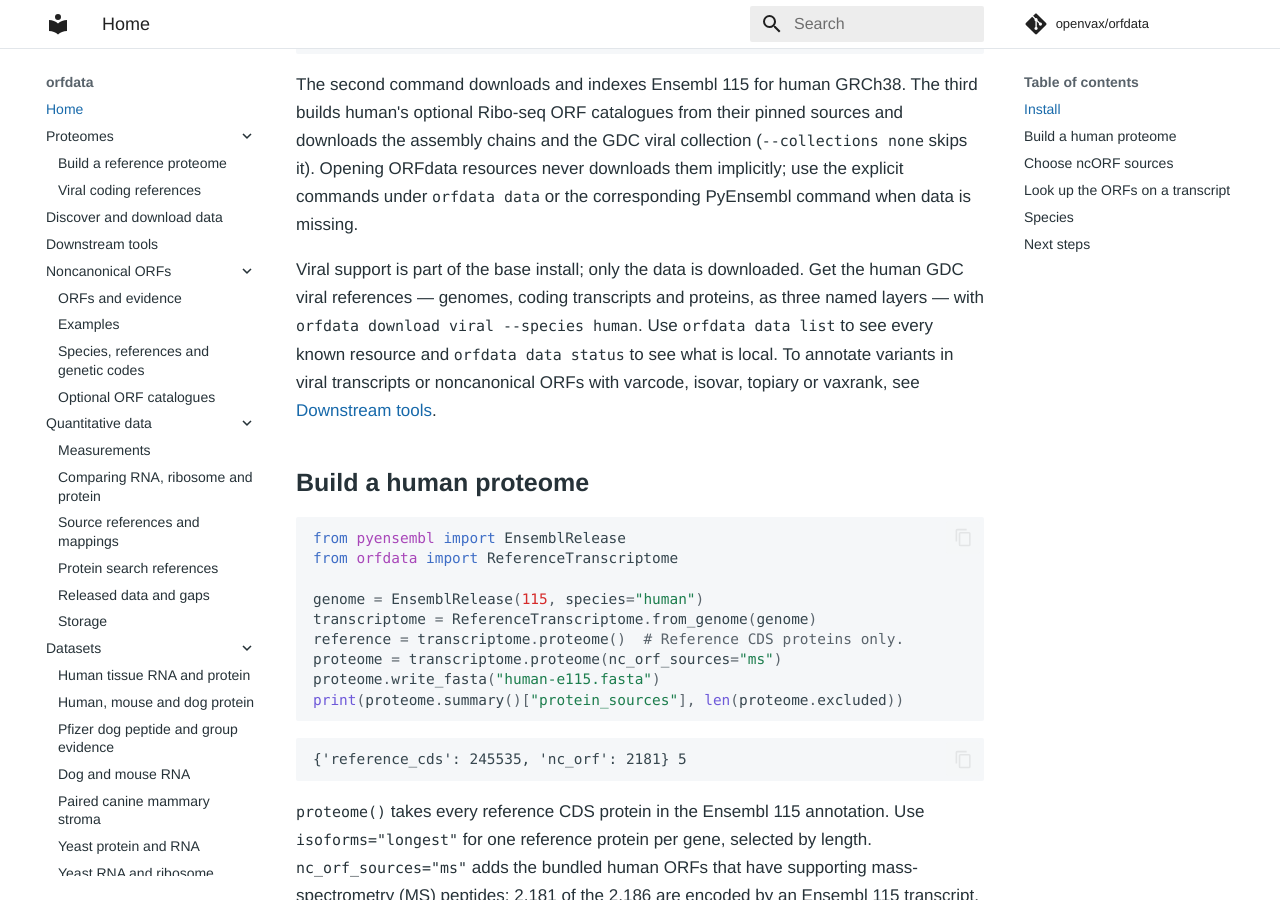
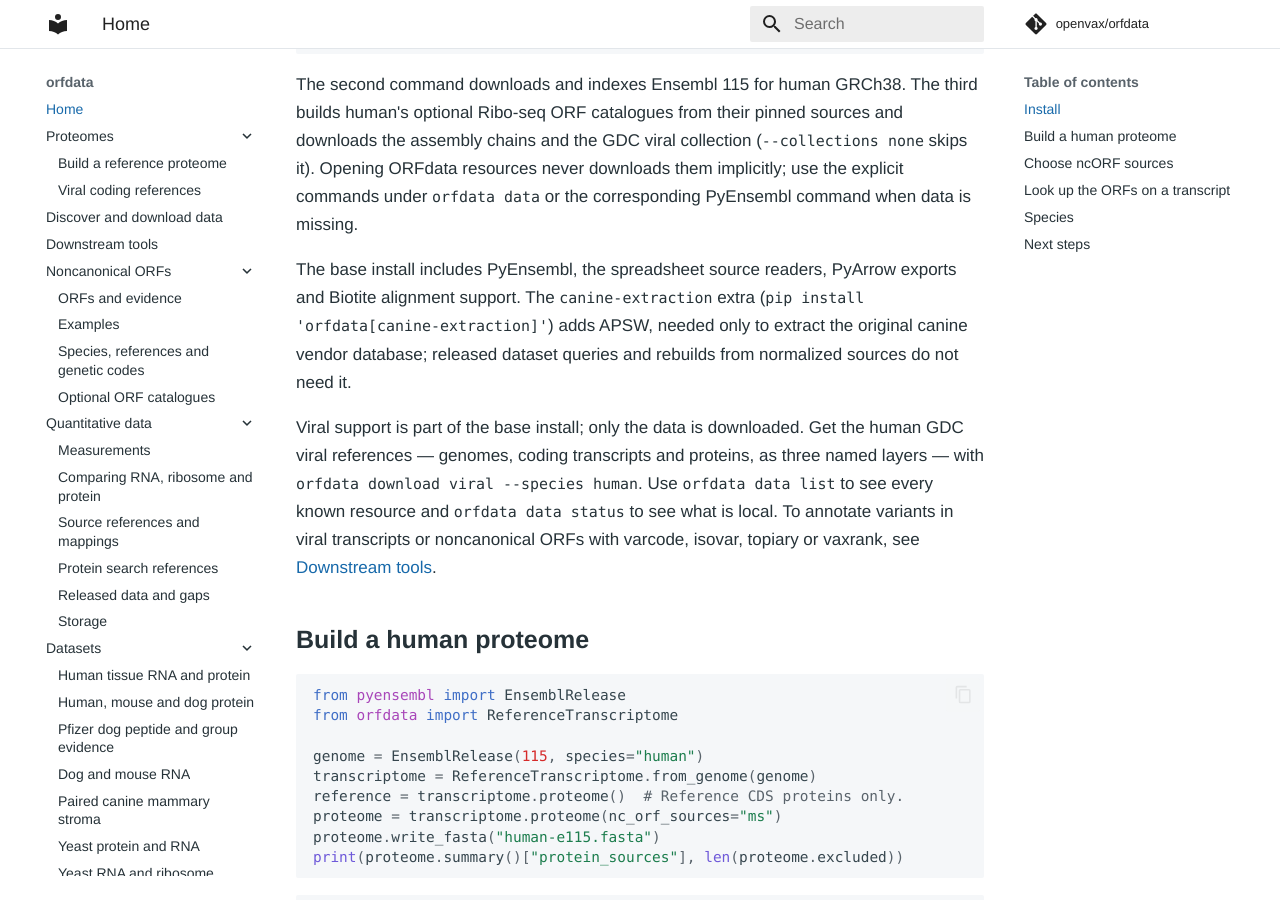
Before and after one commit to openvax/orfdata, an MkDocs documentation site: the page built from docs/index.md, in a window 1280 px wide and 900 px high, scrolled down 497 px. Built offline with MkDocs 1.6.1 and Material for MkDocs 9.7.7, drawn with Linux system fonts in a browser that asks for light colours; comment, search, counter and statistics services are not loaded.

Commit message:
Docs: keep the README's dependency note, the PeptideAtlas citation and the full viral output
- docs/index.md: the old README's note on what the base install includes
  (PyEnsembl, spreadsheet readers, PyArrow, Biotite) and when the
  canine-extraction extra is needed had no home after the move.
- docs/measurements.md: the bullet list cited Kusebauch et al. for the
  Canine PeptideAtlas; the new table dropped it.
- docs/viral.md: after `orfdata setup` the panel example's second line also
  changes (first available row is CMV AY446894.2); say so, and that
  `installed=False` reproduces the output shown.

Claude-Session: https://claude.ai/code/session_01JHJhwj29oDqoeu7TYd34Pi

```diff
--- a/docs/index.md
+++ b/docs/index.md
@@ -23,6 +23,12 @@ and downloads the assembly chains and the GDC viral collection
 (`--collections none` skips it). Opening ORFdata resources never downloads them
 implicitly; use the explicit commands under `orfdata data` or the
 corresponding PyEnsembl command when data is missing.
+
+The base install includes PyEnsembl, the spreadsheet source readers, PyArrow
+exports and Biotite alignment support. The `canine-extraction` extra
+(`pip install 'orfdata[canine-extraction]'`) adds APSW, needed only to extract
+the original canine vendor database; released dataset queries and rebuilds
+from normalized sources do not need it.
 
 Viral support is part of the base install; only the data is downloaded. Get
 the human GDC viral references — genomes, coding transcripts and proteins, as
```
Also changed, not shown: docs/measurements.md (+1 -1 lines), docs/viral.md (+3 -1 lines).
